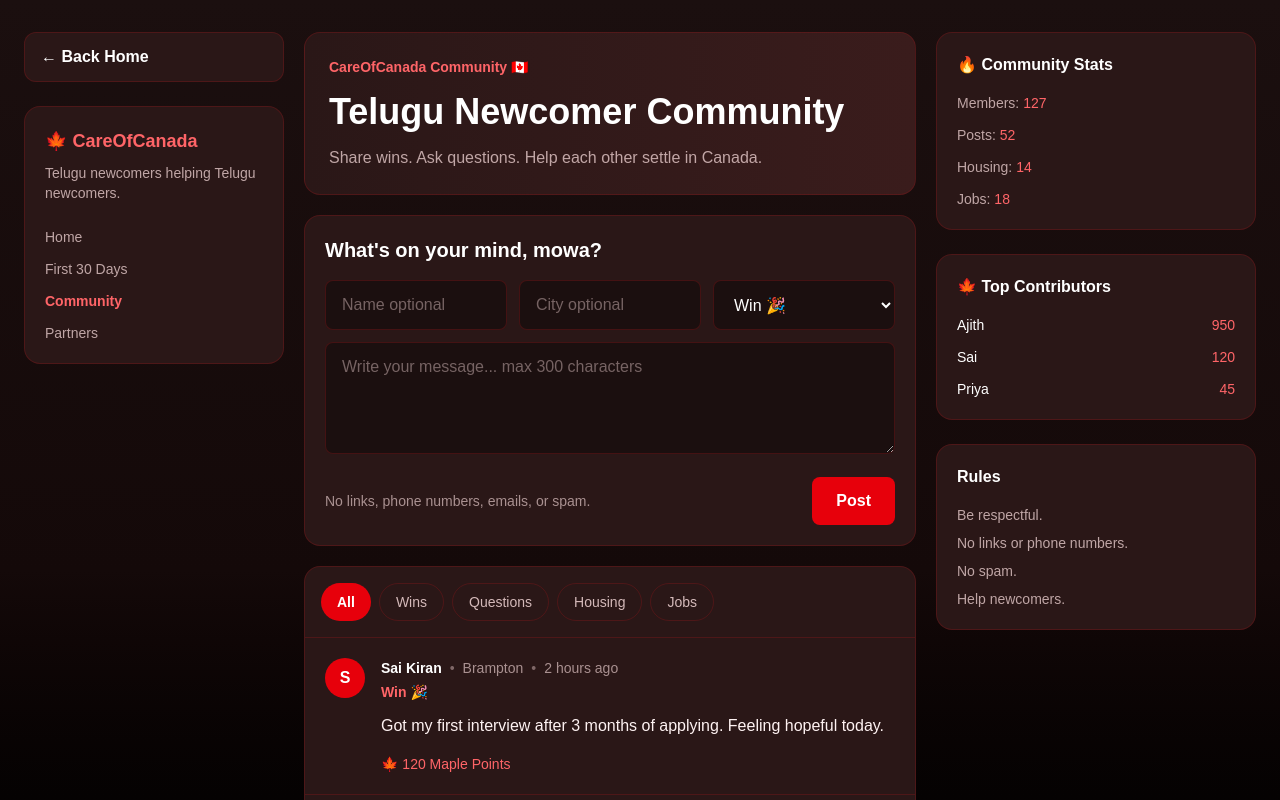
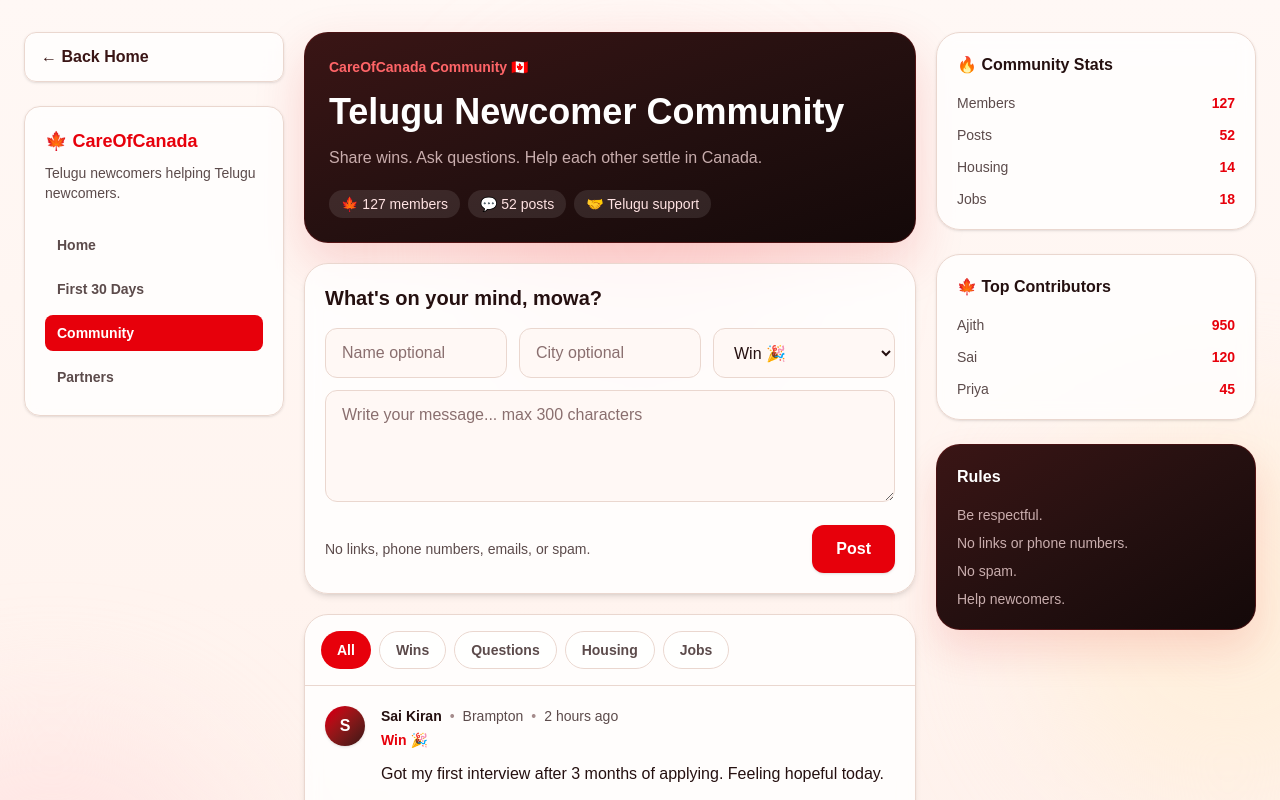
Before and after one commit to PranithhKotamraju/careofcanada, a Next.js app: page /community in a window 1280 px wide. Shown: the top 800 px of the page. Built offline with nearby package versions, Linux system fonts and the light colour scheme.

Commit message:
rebuild community wall

```diff
--- a/app/community/page.tsx
+++ b/app/community/page.tsx
@@ -1,4 +1,11 @@
-export {};
+"use client";
+
+import { motion } from "framer-motion";
+
+const fadeUp = {
+  hidden: { opacity: 0, y: 24 },
+  show: { opacity: 1, y: 0 },
+};
 
 const posts = [
   {
@@ -6,7 +13,8 @@ const posts = [
     city: "Brampton",
     points: 120,
     category: "Win 🎉",
-    message: "Got my first interview after 3 months of applying. Feeling hopeful today.",
+    message:
+      "Got my first interview after 3 months of applying. Feeling hopeful today.",
     time: "2 hours ago",
   },
   {
@@ -27,39 +35,71 @@ const posts = [
   },
 ];
 
+const filters = ["All", "Wins", "Questions", "Housing", "Jobs"];
+
 export default function CommunityWall() {
   return (
-    <main className="min-h-screen bg-gradient-to-b from-[#1b0f0f] via-[#140909] to-black text-white">
-      <section className="mx-auto grid max-w-7xl gap-5 px-4 py-5 sm:px-6 sm:py-8 lg:grid-cols-[260px_1fr_320px]">
+    <main className="relative min-h-screen overflow-hidden bg-gradient-to-b from-[#fff8f5] via-[#fff4ef] to-[#fdeee8] text-[#251010]">
+      <div className="pointer-events-none absolute left-1/2 top-20 h-80 w-80 -translate-x-1/2 rounded-full bg-red-200/40 blur-3xl" />
+      <div className="pointer-events-none absolute right-[-140px] top-[420px] h-96 w-96 rounded-full bg-orange-100/70 blur-3xl" />
+      <div className="pointer-events-none absolute bottom-20 left-[-140px] h-96 w-96 rounded-full bg-red-100/70 blur-3xl" />
+
+      <section className="relative z-10 mx-auto grid max-w-7xl gap-5 px-4 py-5 sm:px-6 sm:py-8 lg:grid-cols-[260px_1fr_320px]">
         <aside className="hidden lg:block">
-          <a href="/" className="mb-6 block rounded-xl border border-red-900/40 bg-[#2a1717] px-4 py-3 font-semibold">
+          <motion.a
+            href="/"
+            initial={{ opacity: 0, x: -16 }}
+            animate={{ opacity: 1, x: 0 }}
+            className="mb-6 block rounded-xl border border-[#ead7cf] bg-white/70 px-4 py-3 font-semibold text-[#3a1515] shadow-sm backdrop-blur hover:bg-white"
+          >
             ← Back Home
-          </a>
+          </motion.a>
 
-          <div className="rounded-2xl border border-red-900/40 bg-[#2a1717] p-5">
-            <h2 className="text-lg font-bold text-red-400">🍁 CareOfCanada</h2>
-            <p className="mt-2 text-sm text-red-100/70">
+          <motion.div
+            variants={fadeUp}
+            initial="hidden"
+            animate="show"
+            className="rounded-2xl border border-[#ead7cf] bg-white/75 p-5 shadow-sm backdrop-blur"
+          >
+            <h2 className="text-lg font-bold text-red-600">🍁 CareOfCanada</h2>
+            <p className="mt-2 text-sm text-[#5c4b4b]">
               Telugu newcomers helping Telugu newcomers.
             </p>
 
-            <nav className="mt-6 space-y-3 text-sm">
-              <a href="/" className="block text-red-100/70 hover:text-white">Home</a>
-              <a href="/first-30-days" className="block text-red-100/70 hover:text-white">First 30 Days</a>
-              <a href="/community" className="block font-semibold text-red-400">Community</a>
-              <a href="/community-partners" className="block text-red-100/70 hover:text-white">Partners</a>
+            <nav className="mt-6 space-y-2 text-sm font-semibold">
+              <a href="/" className="block rounded-lg px-3 py-2 text-[#5c4b4b] hover:bg-red-50 hover:text-red-600">
+                Home
+              </a>
+              <a href="/first-30-days" className="block rounded-lg px-3 py-2 text-[#5c4b4b] hover:bg-red-50 hover:text-red-600">
+                First 30 Days
+              </a>
+              <a href="/community" className="block rounded-lg bg-red-600 px-3 py-2 text-white">
+                Community
+              </a>
+              <a href="/community-partners" className="block rounded-lg px-3 py-2 text-[#5c4b4b] hover:bg-red-50 hover:text-red-600">
+                Partners
+              </a>
             </nav>
-          </div>
+          </motion.div>
         </aside>
 
         <div className="min-w-0">
-          <a
+          <motion.a
             href="/"
-            className="mb-4 block rounded-xl border border-red-900/40 bg-[#2a1717] px-4 py-3 text-sm font-semibold lg:hidden"
+            initial={{ opacity: 0, y: -12 }}
+            animate={{ opacity: 1, y: 0 }}
+            className="mb-4 block rounded-xl border border-[#ead7cf] bg-white/70 px-4 py-3 text-sm font-semibold text-[#3a1515] shadow-sm backdrop-blur lg:hidden"
           >
             ← Back Home
-          </a>
+          </motion.a>
 
-          <div className="mb-5 rounded-2xl border border-red-900/40 bg-gradient-to-r from-[#2a1717] to-[#3a1c1c] p-5 sm:p-6">
+          <motion.div
+            variants={fadeUp}
+            initial="hidden"
+            animate="show"
+            transition={{ duration: 0.5 }}
+            className="mb-5 overflow-hidden rounded-3xl border border-red-900/40 bg-gradient-to-br from-[#3a1515] via-[#251010] to-[#140909] p-5 text-white shadow-[0_20px_50px_rgba(220,38,38,0.18)] sm:p-6"
+          >
             <p className="text-sm font-semibold text-red-400">
               CareOfCanada Community 🇨🇦
             </p>
@@ -68,24 +108,44 @@ export default function CommunityWall() {
               Telugu Newcomer Community
             </h1>
 
-            <p className="mt-3 text-sm leading-6 text-red-100/70 sm:text-base">
+            <p className="mt-3 text-sm leading-6 text-red-100/75 sm:text-base">
               Share wins. Ask questions. Help each other settle in Canada.
             </p>
-          </div>
 
-          <div className="mb-5 rounded-2xl border border-red-900/40 bg-[#2a1717] p-4 sm:p-5">
-            <h2 className="text-lg font-bold sm:text-xl">What's on your mind, mowa?</h2>
+            <div className="mt-5 flex flex-wrap gap-2 text-sm">
+              <span className="rounded-full bg-white/10 px-3 py-1 text-red-100">
+                🍁 127 members
+              </span>
+              <span className="rounded-full bg-white/10 px-3 py-1 text-red-100">
+                💬 52 posts
+              </span>
+              <span className="rounded-full bg-white/10 px-3 py-1 text-red-100">
+                🤝 Telugu support
+              </span>
+            </div>
+          </motion.div>
+
+          <motion.div
+            variants={fadeUp}
+            initial="hidden"
+            animate="show"
+            transition={{ duration: 0.5, delay: 0.08 }}
+            className="mb-5 rounded-3xl border border-[#ead7cf] bg-white/80 p-4 shadow-md backdrop-blur sm:p-5"
+          >
+            <h2 className="text-lg font-bold sm:text-xl">
+              What's on your mind, mowa?
+            </h2>
 
             <div className="mt-4 grid gap-3 md:grid-cols-3">
               <input
-                className="w-full rounded-lg border border-red-900/40 bg-[#1b0f0f] px-4 py-3 text-white placeholder:text-red-100/40"
+                className="w-full rounded-xl border border-[#ead7cf] bg-[#fff8f5] px-4 py-3 text-[#251010] placeholder:text-[#8a6f6f] outline-none focus:border-red-500"
                 placeholder="Name optional"
               />
               <input
-                className="w-full rounded-lg border border-red-900/40 bg-[#1b0f0f] px-4 py-3 text-white placeholder:text-red-100/40"
+                className="w-full rounded-xl border border-[#ead7cf] bg-[#fff8f5] px-4 py-3 text-[#251010] placeholder:text-[#8a6f6f] outline-none focus:border-red-500"
                 placeholder="City optional"
               />
-              <select className="w-full rounded-lg border border-red-900/40 bg-[#1b0f0f] px-4 py-3 text-white">
+              <select className="w-full rounded-xl border border-[#ead7cf] bg-[#fff8f5] px-4 py-3 text-[#251010] outline-none focus:border-red-500">
                 <option>Win 🎉</option>
                 <option>Question ❓</option>
                 <option>Housing 🏠</option>
@@ -94,30 +154,40 @@ export default function CommunityWall() {
             </div>
 
             <textarea
-              className="mt-3 h-28 w-full rounded-lg border border-red-900/40 bg-[#1b0f0f] px-4 py-3 text-white placeholder:text-red-100/40"
+              className="mt-3 h-28 w-full rounded-xl border border-[#ead7cf] bg-[#fff8f5] px-4 py-3 text-[#251010] placeholder:text-[#8a6f6f] outline-none focus:border-red-500"
               placeholder="Write your message... max 300 characters"
             />
 
             <div className="mt-4 flex flex-col gap-3 sm:flex-row sm:items-center sm:justify-between">
-              <p className="text-sm leading-5 text-red-100/60">
+              <p className="text-sm leading-5 text-[#5c4b4b]">
                 No links, phone numbers, emails, or spam.
               </p>
 
-              <button className="w-full rounded-lg bg-red-600 px-6 py-3 font-semibold text-white hover:bg-red-700 sm:w-auto">
+              <motion.button
+                whileHover={{ y: -2 }}
+                whileTap={{ scale: 0.97 }}
+                className="w-full rounded-xl bg-red-600 px-6 py-3 font-semibold text-white shadow-sm hover:bg-red-700 sm:w-auto"
+              >
                 Post
-              </button>
+              </motion.button>
             </div>
-          </div>
+          </motion.div>
 
-          <div className="overflow-hidden rounded-2xl border border-red-900/40 bg-[#2a1717]">
-            <div className="flex gap-2 overflow-x-auto border-b border-red-900/40 p-3 text-sm sm:p-4">
-              {["All", "Wins", "Questions", "Housing", "Jobs"].map((item, index) => (
+          <motion.div
+            variants={fadeUp}
+            initial="hidden"
+            animate="show"
+            transition={{ duration: 0.5, delay: 0.12 }}
+            className="overflow-hidden rounded-3xl border border-[#ead7cf] bg-white/80 shadow-md backdrop-blur"
+          >
+            <div className="flex gap-2 overflow-x-auto border-b border-[#ead7cf] p-3 text-sm sm:p-4">
+              {filters.map((item, index) => (
                 <button
                   key={item}
-                  className={`shrink-0 rounded-full px-4 py-2 ${
+                  className={`shrink-0 rounded-full px-4 py-2 font-semibold transition ${
                     index === 0
-                      ? "bg-red-600 font-semibold"
-                      : "border border-red-900/40 text-red-100/80"
+                      ? "bg-red-600 text-white"
+                      : "border border-[#ead7cf] bg-white/70 text-[#5c4b4b] hover:bg-red-50 hover:text-red-600"
                   }`}
                 >
                   {item}
@@ -126,70 +196,105 @@ export default function CommunityWall() {
             </div>
 
             {posts.map((post, index) => (
-              <article key={index} className="border-b border-red-900/40 p-4 last:border-b-0 sm:p-5">
+              <motion.article
+                key={post.name}
+                initial={{ opacity: 0, y: 18 }}
+                whileInView={{ opacity: 1, y: 0 }}
+                viewport={{ once: true }}
+                transition={{ duration: 0.4, delay: index * 0.08 }}
+                whileHover={{ x: 4 }}
+                className="border-b border-[#ead7cf] p-4 last:border-b-0 sm:p-5"
+              >
                 <div className="flex gap-3 sm:gap-4">
-                  <div className="flex h-10 w-10 shrink-0 items-center justify-center rounded-full bg-red-600 font-bold">
+                  <div className="flex h-10 w-10 shrink-0 items-center justify-center rounded-full bg-gradient-to-br from-red-600 to-[#3a1515] font-bold text-white shadow-sm">
                     {post.name.charAt(0)}
                   </div>
 
                   <div className="min-w-0 flex-1">
                     <div className="flex flex-wrap items-center gap-x-2 gap-y-1 text-sm">
-                      <span className="font-bold">{post.name}</span>
-                      <span className="text-red-100/40">•</span>
-                      <span className="text-red-100/60">{post.city}</span>
-                      <span className="text-red-100/40">•</span>
-                      <span className="text-red-100/60">{post.time}</span>
+                      <span className="font-bold text-[#251010]">{post.name}</span>
+                      <span className="text-[#a58b8b]">•</span>
+                      <span className="text-[#5c4b4b]">{post.city}</span>
+                      <span className="text-[#a58b8b]">•</span>
+                      <span className="text-[#5c4b4b]">{post.time}</span>
                     </div>
 
-                    <p className="mt-1 text-sm font-semibold text-red-400">
+                    <p className="mt-1 text-sm font-semibold text-red-600">
                       {post.category}
                     </p>
 
-                    <p className="mt-3 break-words text-sm leading-6 text-red-50 sm:text-base">
+                    <p className="mt-3 break-words text-sm leading-6 text-[#251010] sm:text-base">
                       {post.message}
                     </p>
 
-                    <div className="mt-4 text-sm">
-                      <span className="text-red-400">
-                        🍁 {post.points} Maple Points
-                      </span>
+                    <div className="mt-4 text-sm font-semibold text-red-600">
+                      🍁 {post.points} Maple Points
                     </div>
                   </div>
                 </div>
-              </article>
+              </motion.article>
             ))}
-          </div>
+          </motion.div>
         </div>
 
         <aside className="space-y-5 lg:space-y-6">
-          <div className="rounded-2xl border border-red-900/40 bg-[#2a1717] p-5">
-            <h2 className="font-bold">🔥 Community Stats</h2>
-            <div className="mt-4 space-y-3 text-sm text-red-100/70">
-              <p>Members: <span className="text-red-400">127</span></p>
-              <p>Posts: <span className="text-red-400">52</span></p>
-              <p>Housing: <span className="text-red-400">14</span></p>
-              <p>Jobs: <span className="text-red-400">18</span></p>
-            </div>
-          </div>
+          {[
+            {
+              title: "🔥 Community Stats",
+              items: [
+                ["Members", "127"],
+                ["Posts", "52"],
+                ["Housing", "14"],
+                ["Jobs", "18"],
+              ],
+            },
+            {
+              title: "🍁 Top Contributors",
+              items: [
+                ["Ajith", "950"],
+                ["Sai", "120"],
+                ["Priya", "45"],
+              ],
+            },
+          ].map((card, index) => (
+            <motion.div
+              key={card.title}
+              variants={fadeUp}
+              initial="hidden"
+              animate="show"
+              transition={{ duration: 0.45, delay: 0.12 + index * 0.08 }}
+              whileHover={{ y: -5 }}
+              className="rounded-3xl border border-[#ead7cf] bg-white/75 p-5 shadow-sm backdrop-blur"
+            >
+              <h2 className="font-bold">{card.title}</h2>
 
-          <div className="rounded-2xl border border-red-900/40 bg-[#2a1717] p-5">
-            <h2 className="font-bold">🍁 Top Contributors</h2>
-            <div className="mt-4 space-y-3 text-sm">
-              <p className="flex justify-between"><span>Ajith</span><span className="text-red-400">950</span></p>
-              <p className="flex justify-between"><span>Sai</span><span className="text-red-400">120</span></p>
-              <p className="flex justify-between"><span>Priya</span><span className="text-red-400">45</span></p>
-            </div>
-          </div>
+              <div className="mt-4 space-y-3 text-sm text-[#5c4b4b]">
+                {card.items.map(([label, value]) => (
+                  <p key={label} className="flex justify-between">
+                    <span>{label}</span>
+                    <span className="font-bold text-red-600">{value}</span>
+                  </p>
+                ))}
+              </div>
+            </motion.div>
+          ))}
 
-          <div className="rounded-2xl border border-red-900/40 bg-[#2a1717] p-5">
+          <motion.div
+            variants={fadeUp}
+            initial="hidden"
+            animate="show"
+            transition={{ duration: 0.45, delay: 0.28 }}
+            whileHover={{ y: -5 }}
+            className="rounded-3xl border border-red-900/40 bg-gradient-to-br from-[#3a1515] via-[#251010] to-[#140909] p-5 text-white shadow-[0_20px_40px_rgba(220,38,38,0.14)]"
+          >
             <h2 className="font-bold">Rules</h2>
-            <div className="mt-4 space-y-2 text-sm text-red-100/70">
+            <div className="mt-4 space-y-2 text-sm text-red-100/75">
               <p>Be respectful.</p>
               <p>No links or phone numbers.</p>
               <p>No spam.</p>
               <p>Help newcomers.</p>
             </div>
-          </div>
+          </motion.div>
         </aside>
       </section>
     </main>
```
